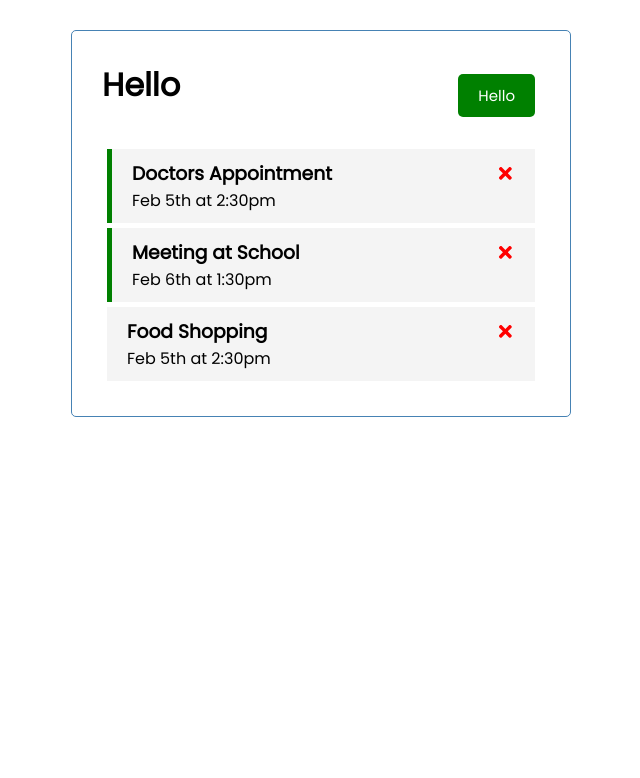
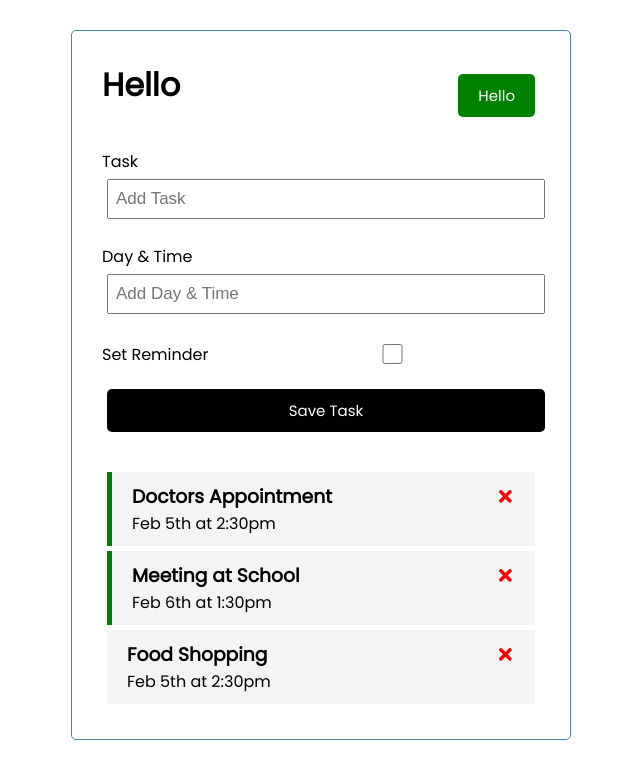
Before and after one commit to kamilsamaj/react-task-tracker, a React (Create React App) app: page / in a window 1280 px wide. Shown: the top 778 px of the page, without its empty margins (319-959 px from the left). Built offline with nearby package versions, Linux system fonts and the light colour scheme.

Commit message:
add AddTask component, remove rest of any TS types

```diff
--- a/src/App.tsx
+++ b/src/App.tsx
@@ -1,5 +1,6 @@
 import React, { MouseEventHandler, useState } from "react";
 import Tasks from "./components/Tasks";
+import AddTask from "./components/AddTask";
 
 import Header from "./components/Header";
 
@@ -25,6 +26,13 @@ function App() {
     },
   ]);
 
+  const addTask = (task: { text: string; day: string; reminder: boolean }) => {
+    console.log(task);
+    const id = Math.floor(Math.random() * 1000000) + 1;
+    const newTask = { id, ...task };
+    setTasks([...tasks, newTask]);
+  };
+
   const deleteTask = (
     id: number
   ): MouseEventHandler<SVGElement> | undefined => {
@@ -48,6 +56,7 @@ function App() {
   return (
     <div className="container">
       <Header title="Hello" />
+      <AddTask onAdd={addTask} />
       {tasks.length > 0 ? (
         <Tasks tasks={tasks} onDelete={deleteTask} onToggle={toggleReminder} />
       ) : (
--- /dev/null
+++ b/src/components/AddTask.tsx
@@ -0,0 +1,63 @@
+import { SyntheticEvent, useState } from "react";
+
+const AddTask = ({
+  onAdd,
+}: {
+  onAdd: (task: { text: string; day: string; reminder: boolean }) => void;
+}) => {
+  const [text, setText] = useState("");
+  const [day, setDay] = useState("");
+  const [reminder, setReminder] = useState(false);
+
+  const onSubmit = (ev: SyntheticEvent) => {
+    ev.preventDefault();
+
+    if (!text) {
+      alert("Please add a task");
+      return;
+    }
+
+    onAdd({ text, day, reminder });
+
+    setText("");
+    setDay("");
+    setReminder(false);
+  };
+
+  return (
+    <form className="add-form" onSubmit={onSubmit}>
+      <div className="form-control">
+        <label htmlFor="task-input">Task</label>
+        <input
+          id="task-input"
+          type="text"
+          placeholder="Add Task"
+          value={text}
+          onChange={(ev) => setText(ev.target.value)}
+        />
+      </div>
+      <div className="form-control">
+        <label htmlFor="task-day-time">Day & Time</label>
+        <input
+          id="task-day-time"
+          type="text"
+          placeholder="Add Day & Time"
+          value={day}
+          onChange={(ev) => setDay(ev.target.value)}
+        />
+      </div>
+      <div className="form-control form-control-check">
+        <label htmlFor="task-set-reminder">Set Reminder</label>
+        <input
+          id="task-set-reminder"
+          type="checkbox"
+          checked={reminder}
+          onChange={(ev) => setReminder(ev.currentTarget.checked)}
+        />
+      </div>
+      <input className="btn btn-block" type="submit" value="Save Task" />
+    </form>
+  );
+};
+
+export default AddTask;
--- a/src/components/Button.tsx
+++ b/src/components/Button.tsx
@@ -1,4 +1,4 @@
-import React from "react";
+import React, { SyntheticEvent } from "react";
 
 const Button = ({
   color,
@@ -7,7 +7,7 @@ const Button = ({
 }: {
   color: string;
   text: string;
-  onClick: (ev: any) => void;
+  onClick: (ev: SyntheticEvent) => void;
 }) => {
   return (
     <button
--- a/src/components/Header.tsx
+++ b/src/components/Header.tsx
@@ -1,8 +1,8 @@
-import React from "react";
+import React, { SyntheticEvent } from "react";
 import Button from "./Button";
 
 const Header = ({ title }: { title: string }) => {
-  const onClick = (ev: any) => {
+  const onClick = (ev: SyntheticEvent) => {
     console.log(ev);
     console.log("click");
   };
--- a/src/components/Tasks.tsx
+++ b/src/components/Tasks.tsx
@@ -12,14 +12,21 @@ const Tasks = ({
 }) => {
   return (
     <>
-      {tasks.map((task: any) => (
+      {tasks.map(
+        (task: {
+          id: number;
+          text: string;
+          day: string;
+          reminder: boolean;
+        }) => (
           <Task
             key={task.id}
             task={task}
             onDelete={onDelete}
             onToggle={onToggle}
           />
-      ))}
+        )
+      )}
     </>
   );
 };
```
Lines whose indentation alone changed are shown as unchanged.
